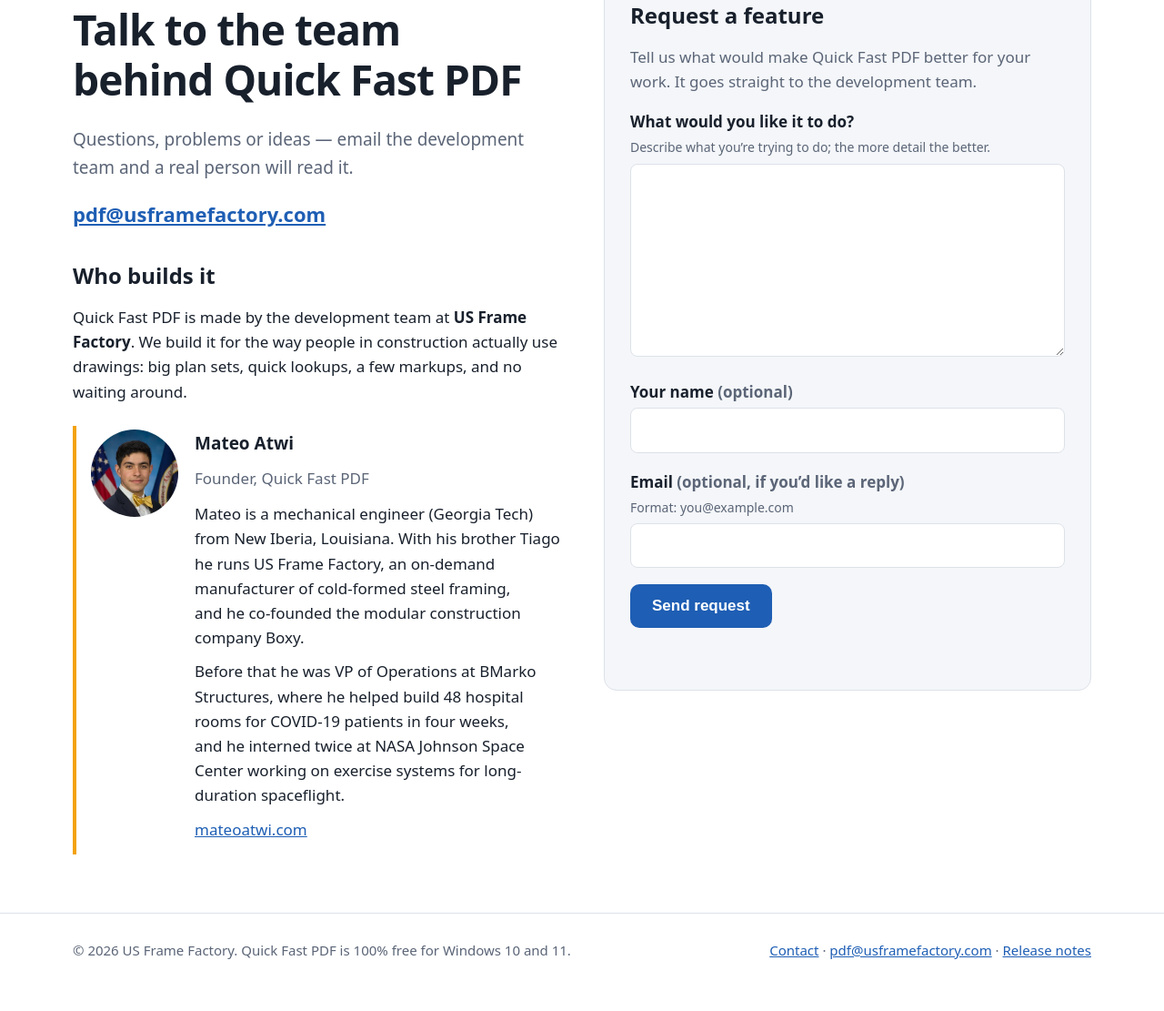
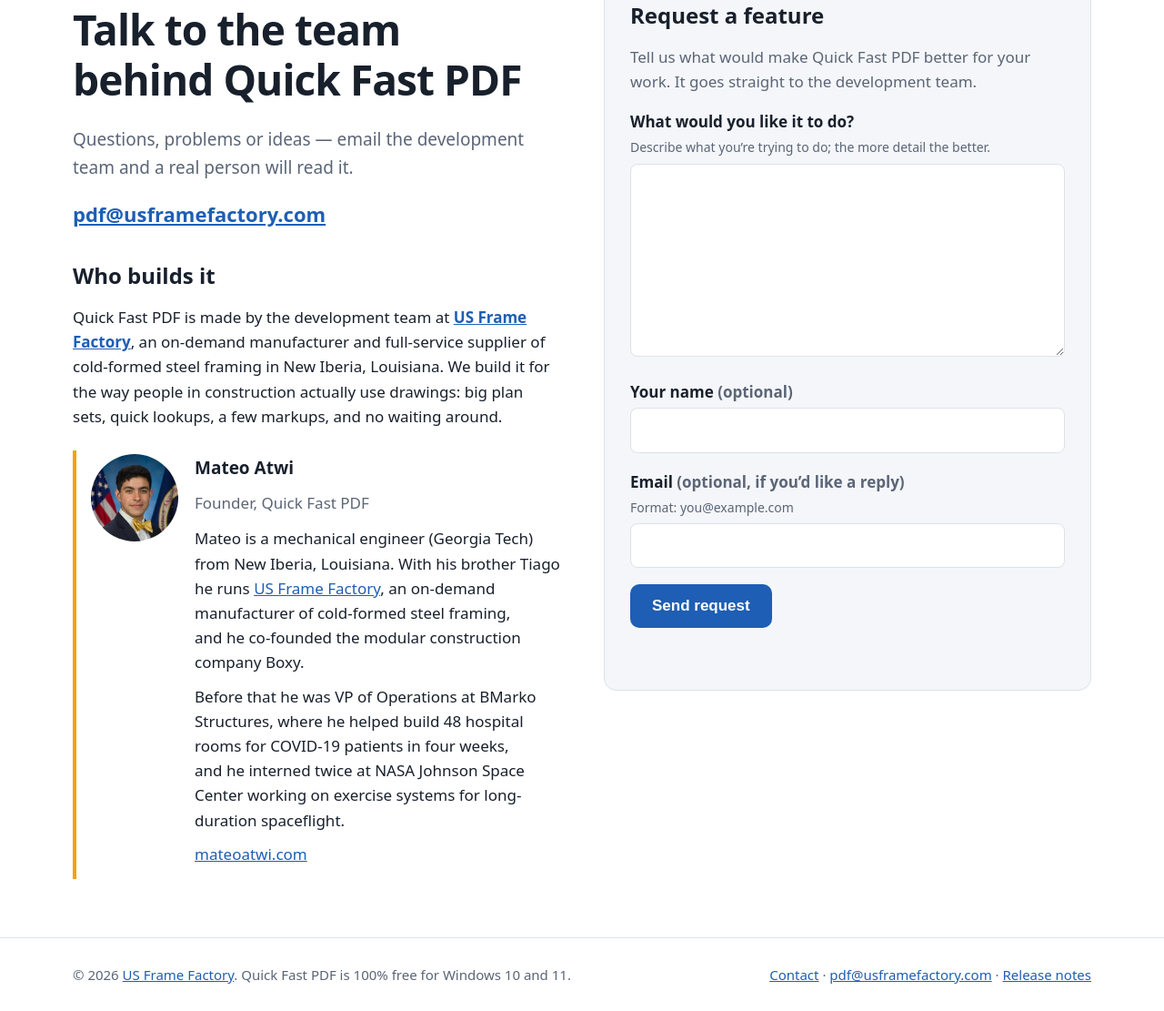
Before and after one commit to US-Frame-Factory/easy-peasy-pdf, an Astro site in the folder site/: page /contact in a window 1280 px wide. Shown: the part 155-1266 px from the top of the page at 91% size. Before the commit the page ends 1239 px from the top, so only its background shows below. Built offline with nearby package versions, Linux system fonts and the light colour scheme; Astro itself is replaced by a stand-in of ours.

Commit message:
Website: link to usframefactory.com
Footer, contact page (team + founder bio) and the download section link to
US Frame Factory; home page adds SoftwareApplication structured data
(free, Windows) with US Frame Factory as publisher.

Co-Authored-By: Claude Opus 5.5 <noreply@anthropic.com>
Claude-Session: https://claude.ai/code/session_017Xzc72jDCDXZRogXZAUGnK

```diff
--- a/site/src/layouts/Base.astro
+++ b/site/src/layouts/Base.astro
@@ -51,7 +51,7 @@ const path = Astro.url.pathname.replace(/\/$/, '') || '/';
     </main>
     <footer class="site-footer">
       <div class="wrap foot">
-        <p>© {new Date().getFullYear()} {SITE.company}. {SITE.name} is 100% free for Windows 10 and 11.</p>
+        <p>© {new Date().getFullYear()} <a href={SITE.companyUrl}>{SITE.company}</a>. {SITE.name} is 100% free for Windows 10 and 11.</p>
         <p><a href="/contact">Contact</a> · <a href={`mailto:${SITE.email}`}>{SITE.email}</a> · <a href={SITE.releases}>Release notes</a></p>
       </div>
     </footer>
--- a/site/src/pages/contact.astro
+++ b/site/src/pages/contact.astro
@@ -15,7 +15,8 @@ import { SITE, FOUNDER } from '../site';
 
         <h2>Who builds it</h2>
         <p>
-          {SITE.name} is made by the development team at <strong>{SITE.company}</strong>. We build it for the
+          {SITE.name} is made by the development team at <strong><a href={SITE.companyUrl}>{SITE.company}</a></strong>,
+          {SITE.companyBlurb}. We build it for the
           way people in construction actually use drawings: big plan sets, quick lookups, a few markups, and no
           waiting around.
         </p>
@@ -25,7 +26,7 @@ import { SITE, FOUNDER } from '../site';
             <div>
               <p class="name">{FOUNDER.name}</p>
               <p class="muted role">{FOUNDER.role}, {SITE.name}</p>
-              {FOUNDER.bio.map((para) => <p>{para}</p>)}
+              {FOUNDER.bio.map((para) => <p set:html={para} />)}
               {FOUNDER.link && <p><a href={FOUNDER.link}>{FOUNDER.link.replace(/^https?:\/\//, '').replace(/\/$/, '')}</a></p>}
             </div>
           </div>
--- a/site/src/site.ts
+++ b/site/src/site.ts
@@ -4,6 +4,8 @@ export const SITE = {
   url: 'https://www.quickfastpdf.com',
   email: 'pdf@usframefactory.com',
   company: 'US Frame Factory',
+  companyUrl: 'https://usframefactory.com/',
+  companyBlurb: 'an on-demand manufacturer and full-service supplier of cold-formed steel framing in New Iberia, Louisiana',
   description:
     'A free, fast, simple PDF viewer for construction plan sets. Opens big drawing sets instantly, jumps between sheets by number, and does the light markup, measuring and text edits you need on site.',
   download: 'https://github.com/US-Frame-Factory/easy-peasy-pdf/releases/latest/download/QuickFastPDF-setup.exe',
@@ -21,7 +23,7 @@ export const FOUNDER = {
   photo: '/img/founder.webp',
   link: 'https://mateoatwi.com/',
   bio: [
-    'Mateo is a mechanical engineer (Georgia Tech) from New Iberia, Louisiana. With his brother Tiago he runs US Frame Factory, an on-demand manufacturer of cold-formed steel framing, and he co-founded the modular construction company Boxy.',
+    'Mateo is a mechanical engineer (Georgia Tech) from New Iberia, Louisiana. With his brother Tiago he runs <a href="https://usframefactory.com/">US Frame Factory</a>, an on-demand manufacturer of cold-formed steel framing, and he co-founded the modular construction company Boxy.',
     'Before that he was VP of Operations at BMarko Structures, where he helped build 48 hospital rooms for COVID-19 patients in four weeks, and he interned twice at NASA Johnson Space Center working on exercise systems for long-duration spaceflight.',
   ],
 };
```
Also changed, not shown: site/src/pages/index.astro (+15 -0 lines).
